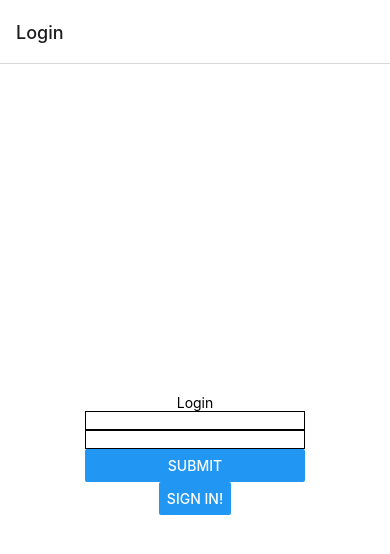
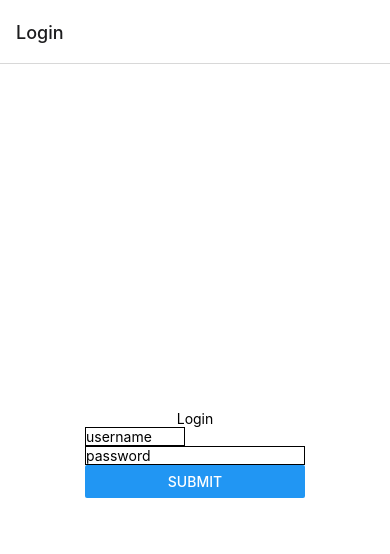
Before and after one commit to dieu-vu/react-native-firstapp, a React Native app: screen /Login in a window 390 px wide. Shown: the top 554 px of the page. Built offline with nearby package versions, Linux system fonts and the light colour scheme.

Commit message:
login form done

```diff
--- a/components/LoginForm.js
+++ b/components/LoginForm.js
@@ -1,8 +1,13 @@
-import React from 'react';
+import React, {useContext} from 'react';
+import AsyncStorage from '@react-native-async-storage/async-storage';
 import {Text, View, TextInput, Button, Alert} from 'react-native';
 import {useForm, Controller} from 'react-hook-form';
+import {useLogin} from '../hooks/ApiHooks';
+import {MainContext} from '../contexts/MainContext';
 
 const LoginForm = () => {
+  const {setIsLoggedIn} = useContext(MainContext);
+  const {postLogin} = useLogin();
   const {
     control,
     handleSubmit,
@@ -13,7 +18,16 @@ const LoginForm = () => {
       password: '',
     },
   });
-  const onSubmit = (data) => console.log(data);
+  const onSubmit = async (data) => {
+    console.log(data);
+    try {
+      const userData = await postLogin(data);
+      await AsyncStorage.setItem('userToken', userData.token);
+      setIsLoggedIn(true);
+    } catch (e) {
+      console.error(e);
+    }
+  };
 
   return (
     <View>
@@ -24,10 +38,12 @@ const LoginForm = () => {
         }}
         render={({field: {onChange, onBlur, value}}) => (
           <TextInput
-            style={{borderWidth: 1}}
+            style={{borderWidth: 1, width: 100}}
             onBlur={onBlur}
             onChangeText={onChange}
             value={value}
+            autoCapitalize="none"
+            placeholder="username"
           />
         )}
         name="username"
@@ -45,6 +61,9 @@ const LoginForm = () => {
             onBlur={onBlur}
             onChangeText={onChange}
             value={value}
+            autoCapitalize="none"
+            secureTextEntry={true}
+            placeholder="password"
           />
         )}
         name="password"
--- a/views/Login.js
+++ b/views/Login.js
@@ -30,24 +30,10 @@ const Login = ({navigation}) => {
     checkToken();
   }, []);
 
-  const logIn = async () => {
-    // in real world: call api with user credentials and get a token as response
-    const data = {username: 'dieuv', password: '123456'};
-    try {
-      const userData = await postLogin(data);
-      await AsyncStorage.setItem('userToken', userData.token);
-      setIsLoggedIn(true);
-    } catch (e) {
-      console.error(e);
-    }
-
-    // navigation.navigate('Tabs');
-  };
   return (
     <View style={styles.container}>
       <Text>Login</Text>
       <LoginForm />
-      <Button title="Sign in!" onPress={logIn} />
     </View>
   );
 };
```
